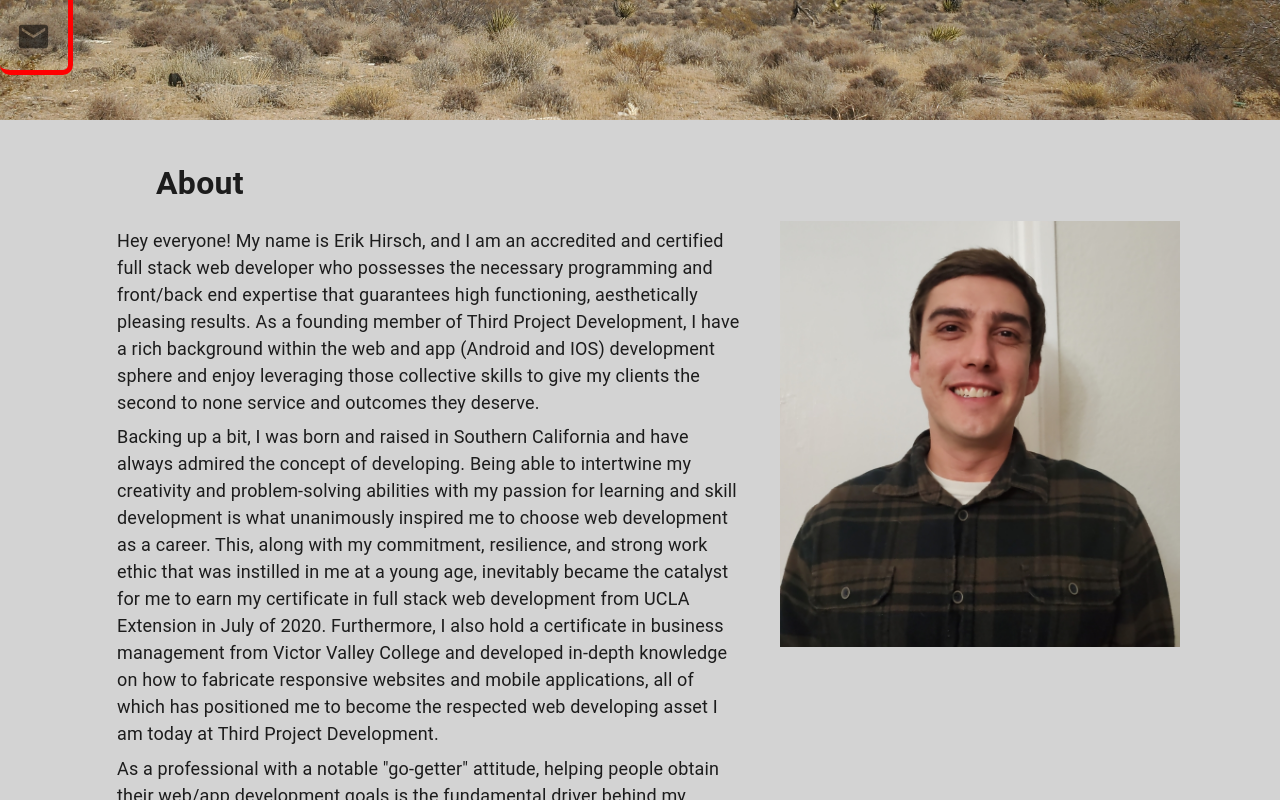
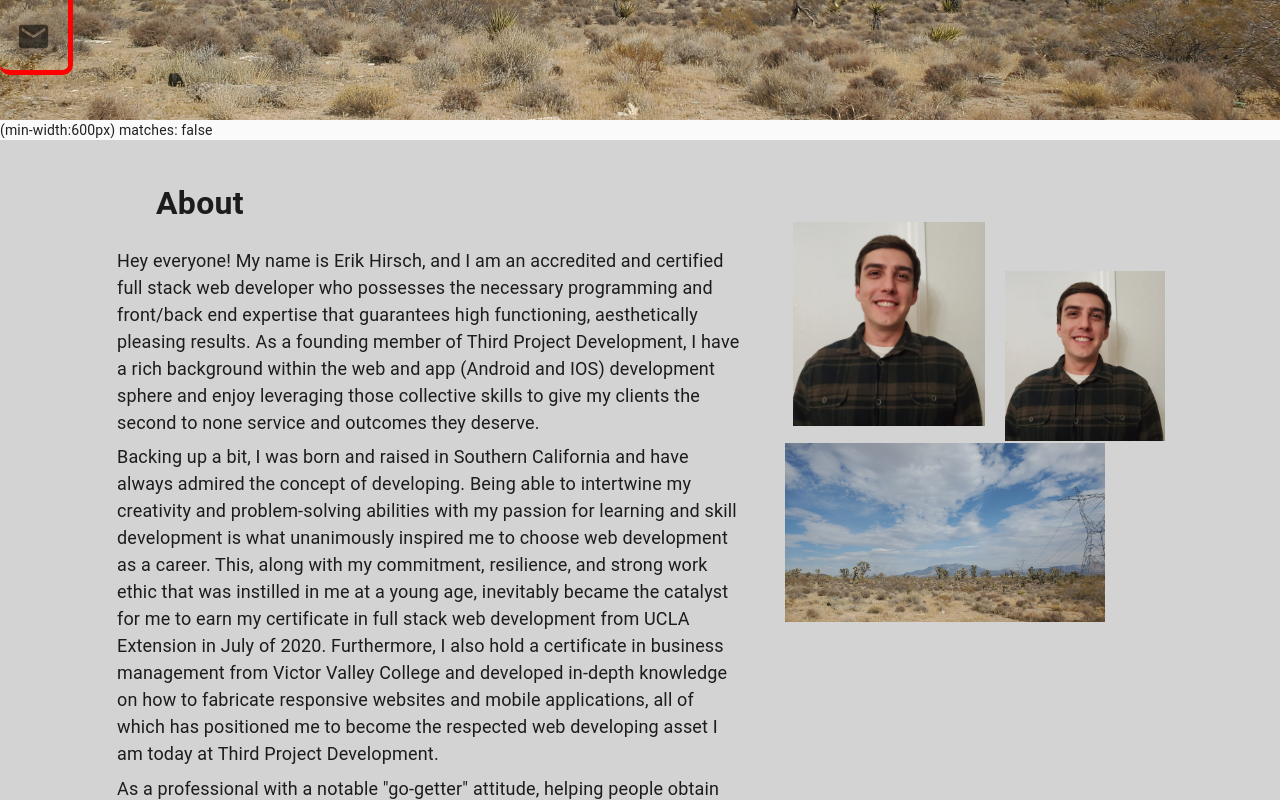
Before and after one commit to eh4git/Portfolio, a Next.js app: page / in a window 1280 px wide. Shown: the part 440-1240 px from the top of the page. Built offline with nearby package versions, Linux system fonts and the light colour scheme.

Commit message:
aboutMe media queries for sm md lg

```diff
--- a/components/aboutMe/index.js
+++ b/components/aboutMe/index.js
@@ -1,9 +1,16 @@
 import React, { useState, useEffect } from 'react';
 import Image from 'next/image'
 import { Typography } from '@material-ui/core';
-import { makeStyles,  } from "@material-ui/core/styles";
-import useMediaQuery from "@material-ui/core/useMediaQuery"
-const useStyles = makeStyles({
+import { makeStyles, useTheme } from '@material-ui/core/styles';
+import useMediaQuery from '@material-ui/core/useMediaQuery'
+
+const useStyles = makeStyles((theme) => ({
+    section: {
+        position: "relative",
+        display: "flex",
+        flexWrap: "wrap",
+        backgroundColor: "lightgray"
+    },
     mainHeader: {
         fontSize: "32px",
         fontWeight: "bold",
@@ -12,6 +19,9 @@ const useStyles = makeStyles({
 
         marginBottom: "2.5%",
     },
+    aboutMeContainer: {
+        flex: "3",
+    },
     text: {
         marginBottom: "1%",
         marginLeft: "15%",
@@ -19,7 +29,7 @@ const useStyles = makeStyles({
         fontSize: "18px"
         // marginRight: "15%",
     },
-    imgContainer: {
+    collageContainer: {
         // width: "100%,
         position: "relative",
         marginTop: "5%",
@@ -28,33 +38,37 @@ const useStyles = makeStyles({
         overflow: "hidden"
     },
     img1: {
-        position: 'absolute',
+        position: 'relative',
         // top: 100,
-        right: "20%",
+        left: "2.5%",
         zIndex: 3,
     },
     img2: {
-        position: 'absolute',
-        // top: "-20%",
-        left: "50%",
+        position: 'relative',
+        top: "-20%",
+        left: "45%",
         zIndex: 2,
     },
     img3: {
-        position: 'absolute',
-        top: "65%",
-        right: "1%",
+        position: 'relative',
+        top: "-25%",
+        left: "1%",
         zIndex: 1,
     }
-})
+}));
 
 const AboutMe = () => {
 
     const classes = useStyles();
-    const matches = useMediaQuery('(min-width:600px)');
+    const theme = useTheme();
+    const small = useMediaQuery(theme.breakpoints.down('sm'));
+    const medium = useMediaQuery(theme.breakpoints.only('md'));
+    const large = useMediaQuery(theme.breakpoints.up('lg'));
+
 
     const [screen, setScreen] = useState({ height: 800, width: 2400 });
-    const [screenHeight, setScreenHeight] = useState(800);
-    const [screenWidth, setScreenWidth] = useState(2400);
+    const [screenHeight, setScreenHeight] = useState(screen.height);
+    const [screenWidth, setScreenWidth] = useState(screen.width);
 
     useEffect(() => {
         setScreen({ height: window.innerHeight, width: window.innerWidth })
@@ -63,23 +77,33 @@ const AboutMe = () => {
     useEffect(() => {
         setScreenHeight(screen.height)
         setScreenWidth(screen.width)
+        // console.log(screen)
     }, [screen])
 
     useEffect(() => {
 
         const handleResize = () => {
-            console.log("resize")
+            setScreen({ height: window.innerHeight, width: window.innerWidth })
         }
 
         window.addEventListener('resize', handleResize)
-        // return window.removeEventListener('resize', handleResize)
+
+        return () => {
+            window.removeEventListener('resize', handleResize)
+        }
     }, [])
 
 
     return (
-        <section style={{ position: "relative", display: "flex", flexWrap: "wrap", backgroundColor: "lightgray" }}>
-            {/* {`(min-width:600px) matches: ${matches}`} */}
-            <div style={{ flex: "3" }}>
+        <>
+            <span>{`(min-width:600px) matches: ${small}`}</span>
+            {small && <span>Small</span>}
+            {medium && <span>Medium</span>}
+            {large &&
+            <section className={classes.section}
+                style={{ flexDirection: medium || small && "column" }}
+            >
+                <div className={classes.aboutMeContainer} >
                     <Typography className={classes.mainHeader}>
                         About
                 </Typography>
@@ -96,12 +120,12 @@ const AboutMe = () => {
                         There is no denying that I love my career, and I take pride in delivering top-quality, fully tailored services that support my client in reaching new levels of digital success. However, in my free time, you can find me enjoying the outdoors, animals, avidly hiking, and being a proud husband and father. In fact, my family is my biggest inspiration and motivation that pushes me to be the best that I can be.
                 </Typography>
                 </div>
-            <div className={classes.imgContainer}>
+                <div className={classes.collageContainer}>
                     <div className={classes.img1}>
                         <Image
                             src='/img/profilePicture.jpg'
-                        height={500}
-                        width={400}
+                            height={screenHeight * .3}
+                            width={screenWidth * .15}
                             layout='intrinsic'
                             // layout='responsive'
                             objectFit='contain'
@@ -113,10 +137,10 @@ const AboutMe = () => {
                     <div className={classes.img2}>
                         <Image
                             src='/img/profilePicture.jpg'
-                        height={500}
-                        width={400}
+                            height={screenHeight * .25}
+                            width={screenWidth * .125}
                             // layout='intrinsic'
-                        layout='responsive'
+                            layout='intrinsic'
                             objectFit='contain'
                             // objectPosition='40% 100%'
                             alt='Personal Photo'
@@ -134,10 +158,12 @@ const AboutMe = () => {
                             // objectPosition='100% 80%'
                             alt='Personal Photo'
 
-                    />\
+                        />
                     </div>
                 </div>
-        </section>
+            </section>}
+
+        </>
     )
 }
 
--- a/components/sideDrawer/drawerThemeProvider.js
+++ b/components/sideDrawer/drawerThemeProvider.js
@@ -1,4 +1,4 @@
-import React, { Children } from "react"
+import React from "react"
 import { createMuiTheme, ThemeProvider } from '@material-ui/core/styles';
 
 const theme = createMuiTheme({
--- a/components/splashBanner/index.js
+++ b/components/splashBanner/index.js
@@ -1,8 +1,8 @@
-import React, { useState, useEffect } from 'react';
+import React, { useState, useEffect} from 'react';
 import Image from 'next/image'
 import { Button, Typography } from '@material-ui/core';
 import { makeStyles } from "@material-ui/core/styles";
-import ContactMailIcon from '@material-ui/icons/ContactMail';
+
 
 const useStyles = makeStyles({
     imgContainer: {
@@ -27,7 +27,7 @@ const SplashBanner = () => {
     }, [])
 
     useEffect(() => {
-        setScreenHeight(screen.height * .7)
+        setScreenHeight(screen.height)
         setScreenWidth(screen.width)
     }, [screen])
 
@@ -38,17 +38,16 @@ const SplashBanner = () => {
         }
 
         window.addEventListener('resize', handleResize)
-        // return window.removeEventListener('resize', handleResize)
+        return () => {
+            window.removeEventListener('resize', handleResize)
+        }
     }, [])
-    console.log("screen height", screenHeight)
-    console.log("screen width", screenWidth)
-    console.log("screen", screen)
 
     return (
         <section >
             <Image
                 src='/img/12721.jpg'
-                height={screenHeight}
+                height={screenHeight  * .7}
                 width={screenWidth}
                 layout='responsive'
                 // layout='intrinsic'
```
Lines whose indentation alone changed are shown as unchanged.
